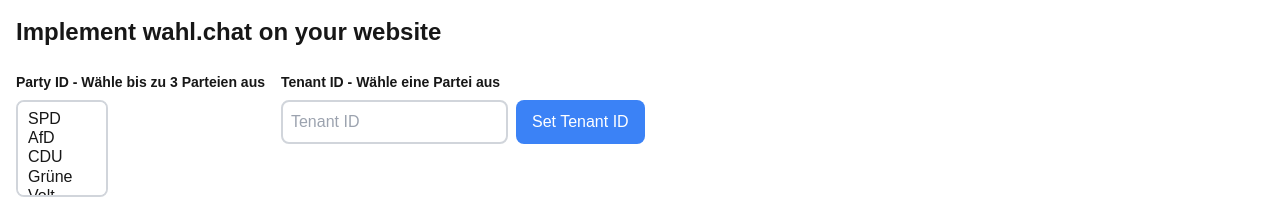
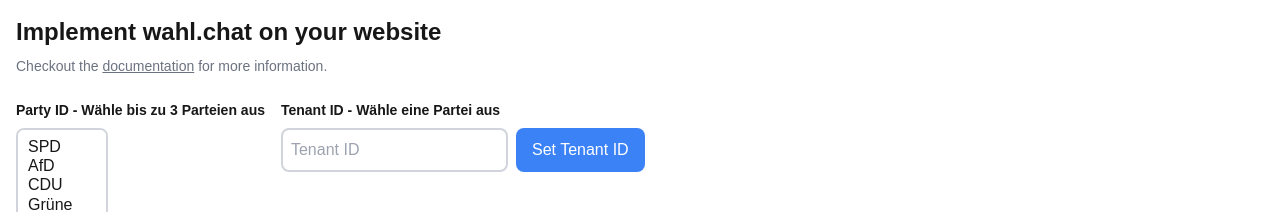
Before and after one commit to llm-psychology-group/wahl-chat-web-embedding, a Next.js app: page / in a window 1280 px wide. Shown: the top 212 px of the page. Built offline with nearby package versions, Linux system fonts and the light colour scheme.

Commit message:
feat: link github docs

```diff
--- a/app/page.tsx
+++ b/app/page.tsx
@@ -2,6 +2,7 @@
 
 import { Suspense } from 'react';
 import Form from './form';
+import Link from 'next/link';
 
 export default function Home() {
   return (
@@ -9,6 +10,17 @@
       <h1 className="text-2xl font-bold">
         Implement wahl.chat on your website
       </h1>
+      <p className="text-sm text-gray-500 mt-2">
+        Checkout the{' '}
+        <Link
+          href="https://github.com/llm-psychology-group/wahl-chat-web-embedding"
+          className="underline"
+          target="_blank"
+        >
+          documentation
+        </Link>{' '}
+        for more information.
+      </p>
 
       <Suspense fallback={<div>Loading...</div>}>
         <Form />
```
